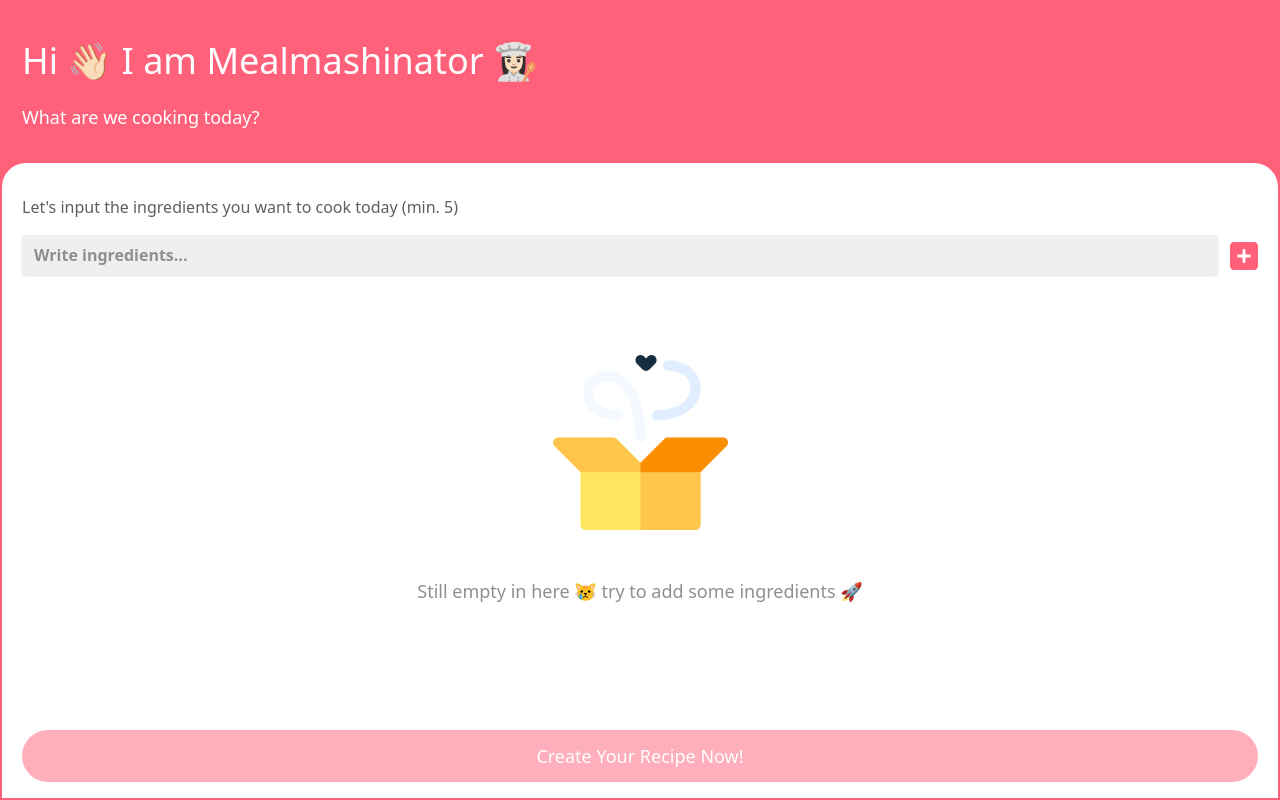
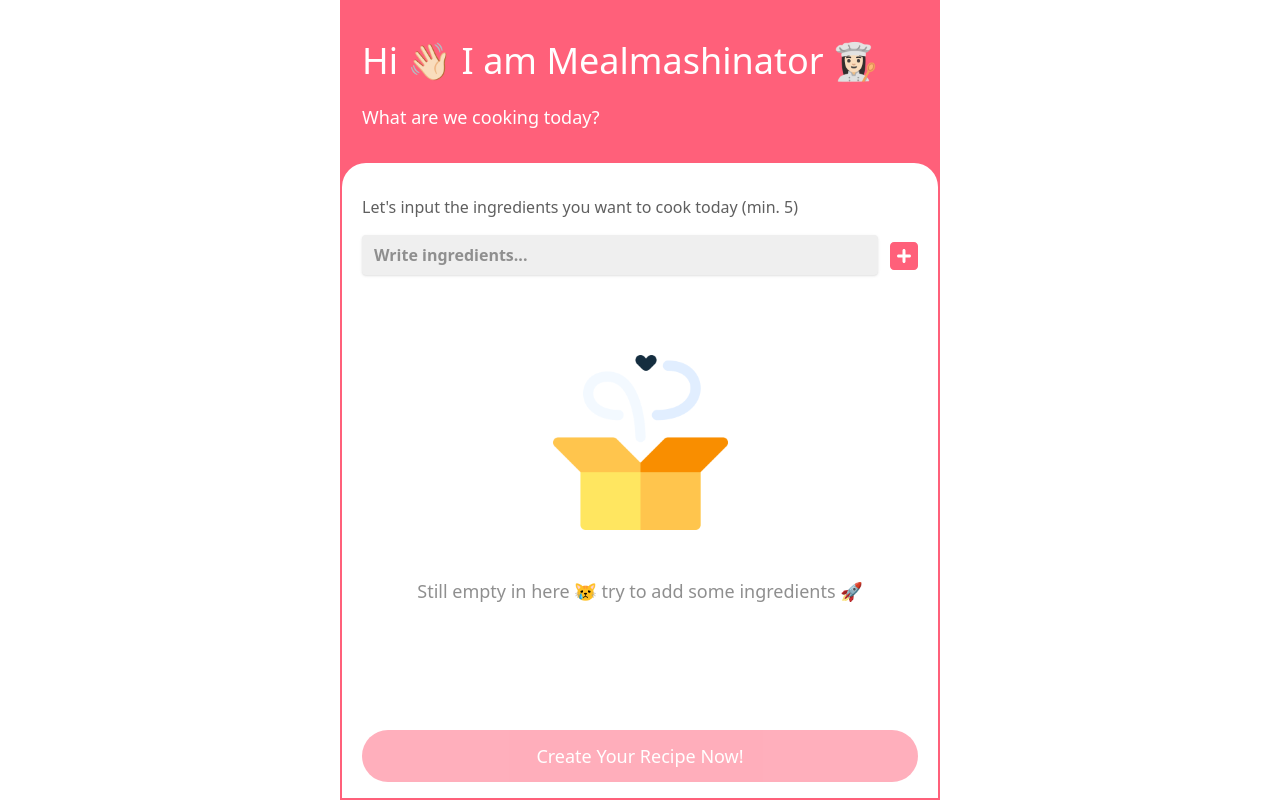
Before and after one commit to theodorusyoga/create-recipe, a React (Create React App) app: page / in a window 1280 px wide. Built offline with nearby package versions, Linux system fonts and the light colour scheme.

Commit message:
Fix max width and fix API URL

```diff
--- a/src/App.js
+++ b/src/App.js
@@ -48,7 +48,7 @@ function App() {
     };
     try {
       const response = await axios.post(
-        "http://localhost:3001/chats/completions",
+        "https://create-recipe-be.onrender.com/chats/completions",
         payload,
         {
           headers: {
@@ -79,7 +79,7 @@ function App() {
     };
     try {
       const response = await axios.post(
-        "http://localhost:3001/chats/images",
+        "https://create-recipe-be.onrender.com/chats/images",
         payload,
         {
           headers: {
@@ -105,7 +105,7 @@ function App() {
   };
 
   return (
-    <div className="container mx-auto sm:border-2 border-red-200 flex flex-col h-screen justify-between">
+    <div className="container mx-auto sm:border-2 border-red-200 flex flex-col min-h-screen justify-between">
       <div>
         <div className="bg-red-200 border-red">
           {!imageUrl ? (
@@ -118,7 +118,9 @@ function App() {
               </p>
             </>
           ) : (
-            <img alt="Recipe" src={imageUrl} />
+            <div className="max-h-96">
+              <img className="min-w-full" alt="Recipe" src={imageUrl} />
+            </div>
           )}
 
           <div className="container mx-auto relative bg-white -mt-6 rounded-3xl rounded-b-none">
--- a/tailwind.config.js
+++ b/tailwind.config.js
@@ -18,6 +18,13 @@ module.exports = {
     fontFamily: {
       sans: ['"Noto Sans"', "sans-serif"],
     },
+    screens: {
+      sm: "600px",
+      md: "600px",
+      lg: "600px",
+      xl: "600px",
+      "2xl": "600px",
+    },
     extend: {},
   },
   plugins: [],
```
